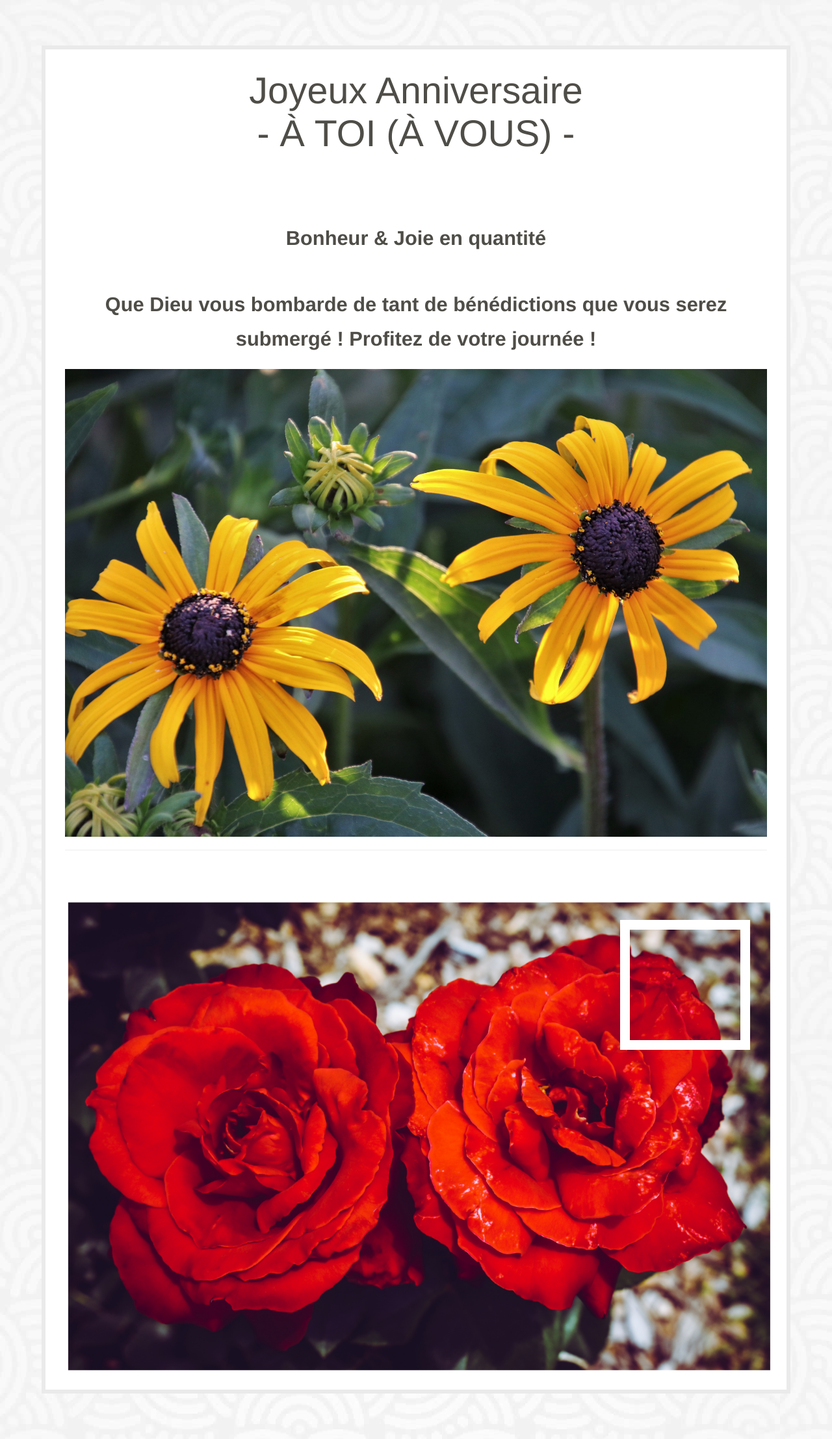
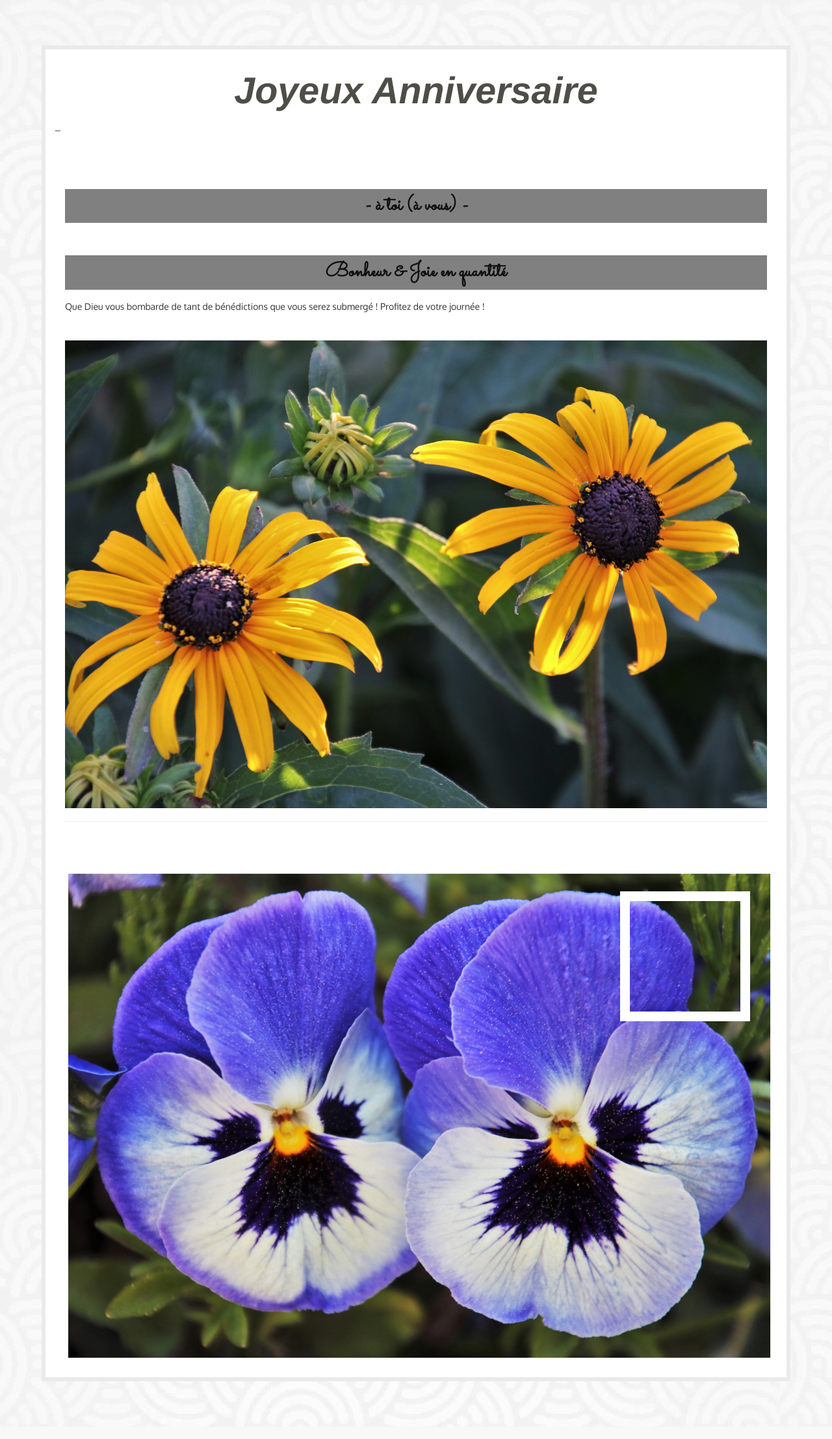
Before and after one commit to Schlomosys/nassirath, a Django app: page /index/ in a window 1280 px wide. Shown: the whole page at 65% size. After the commit the page ends 2126 px from the top, so only its background shows below. Run offline with Django 3.2, Linux system fonts and the light colour scheme; some libraries are stand-ins or nearby versions; some web fonts are replaced.

Commit message:
Update homebis.html

```diff
--- a/nassirath_birthday/templates/nassirath_birthday/homebis.html
+++ b/nassirath_birthday/templates/nassirath_birthday/homebis.html
@@ -23,7 +23,72 @@
         <link rel="stylesheet" type="text/css" href="http://fonts.googleapis.com/css?family=Qwigley" />
         <!-- Font awesome -->
         <link href="{%static 'nassirath_birthday/assets/font-awesome-4.1.0/css/font-awesome.min.css'%}" rel="stylesheet" type="text/css">
+        <style>
+          @import url("https://fonts.googleapis.com/css?family=Sacramento&display=swap");
 
+h1 {
+
+/*   text-shadow: 0 0 5px #f562ff, 0 0 15px #f562ff, 0 0 25px #f562ff,
+    0 0 20px #f562ff, 0 0 30px #890092, 0 0 80px #890092, 0 0 80px #890092;
+  color: #fccaff; */
+  text-shadow: 0 0 5px #ffa500, 0 0 15px #ffa500, 0 0 20px #ffa500, 0 0 40px #ffa500, 0 0 60px #ff0000, 0 0 10px #ff8d00, 0 0 98px #ff0000;
+    color: #fff6a9;
+  font-family: "Sacramento", cursive;
+  text-align: center;
+  animation: blink 12s infinite;
+  -webkit-animation: blink 12s infinite;
+}
+
+@-webkit-keyframes blink {
+  20%,
+  24%,
+  55% {
+    color: #111;
+    text-shadow: none;
+  }
+
+  0%,
+  19%,
+  21%,
+  23%,
+  25%,
+  54%,
+  56%,
+  100% {
+/*     color: #fccaff;
+    text-shadow: 0 0 5px #f562ff, 0 0 15px #f562ff, 0 0 25px #f562ff,
+      0 0 20px #f562ff, 0 0 30px #890092, 0 0 80px #890092, 0 0 80px #890092; */
+  text-shadow: 0 0 5px #ffa500, 0 0 15px #ffa500, 0 0 20px #ffa500, 0 0 40px #ffa500, 0 0 60px #ff0000, 0 0 10px #ff8d00, 0 0 98px #ff0000;
+    color: #fff6a9;
+  }
+}
+
+@keyframes blink {
+  20%,
+  24%,
+  55% {
+    color: #111;
+    text-shadow: none;
+  }
+
+  0%,
+  19%,
+  21%,
+  23%,
+  25%,
+  54%,
+  56%,
+  100% {
+/*     color: #fccaff;
+    text-shadow: 0 0 5px #f562ff, 0 0 15px #f562ff, 0 0 25px #f562ff,
+      0 0 20px #f562ff, 0 0 30px #890092, 0 0 80px #890092, 0 0 80px #890092; */
+  text-shadow: 0 0 5px #ffa500, 0 0 15px #ffa500, 0 0 20px #ffa500, 0 0 40px #ffa500, 0 0 60px #ff0000, 0 0 10px #ff8d00, 0 0 98px #ff0000;
+    color: #fff6a9;
+  }
+}
+
+
+        </style>
    </head>
    <body>
 
@@ -31,9 +96,14 @@
    <div class="wrapper">
   	  <div class="col-md-12">
          <!-- Logo -->
-         <div class="brand wow fadeIn" data-wow-delay="0.1s"> Joyeux Anniversaire
-           <div class=""> - À TOI (À VOUS) -  </div>
+         <div class="brand wow fadeIn" data-wow-delay="0.1s" style="font-style: oblique; font-weight: bold;"> Joyeux Anniversaire
+
          </div>
+         <script type="text/javascript">
+
+
+         </script>
+         <div class='console-container'><span id='text'></span><div class='console-underscore' id='console'>&#95;</div></div>
 
          <!-- Navigation -->
          <nav class="navbar navbar-default" role="navigation">
@@ -47,7 +117,8 @@
                 </button>
                 <!-- navbar-brand is hidden on larger screens, but visible when the menu is collapsed -->
                 <div class="navbar-brand"><a href="#">Joyeux Anniversaire</a>
-                <div class=""> - À toi (à vous) - </div>
+
+
                 </div>
             </div>
             <!-- Collect the nav links, forms, and other content for toggling -->
@@ -90,8 +161,12 @@
 
          <!-- Start main image and the text below -->
          <div class="col-md-12 wow fadeIn" data-wow-delay="0.1s">
-            <h1>Bonheur & Joie en quantité </h1>
-            <h1>Que Dieu vous bombarde de tant de bénédictions que vous serez submergé ! Profitez de votre journée ! </h1>
+
+
+
+            <h1 style="background-color: gray;">- à toi (à vous) -</h1>
+            <h1 style="background-color: gray;">Bonheur & Joie en quantité </h1>
+            <p>Que Dieu vous bombarde de tant de bénédictions que vous serez submergé ! Profitez de votre journée ! </p>
               <img src="{%static 'nassirath_birthday/assets/img/fleur1.jpg'%}" alt="img" class="resp main-image"/>
 
               <hr>
@@ -119,7 +194,7 @@
              <div class="first">
              <div class="square wow fadeInDown" data-wow-delay=".5s"></div>
              </div>
-             <img src="{%static 'nassirath_birthday/assets/img/fleur3.jpg'%}" alt="img" class="photo-home"/>
+             <img src="{%static 'nassirath_birthday/assets/img/fleur2.jpg'%}" alt="img" class="photo-home"/>
           </div>
           <!-- End right image -->
 
```
